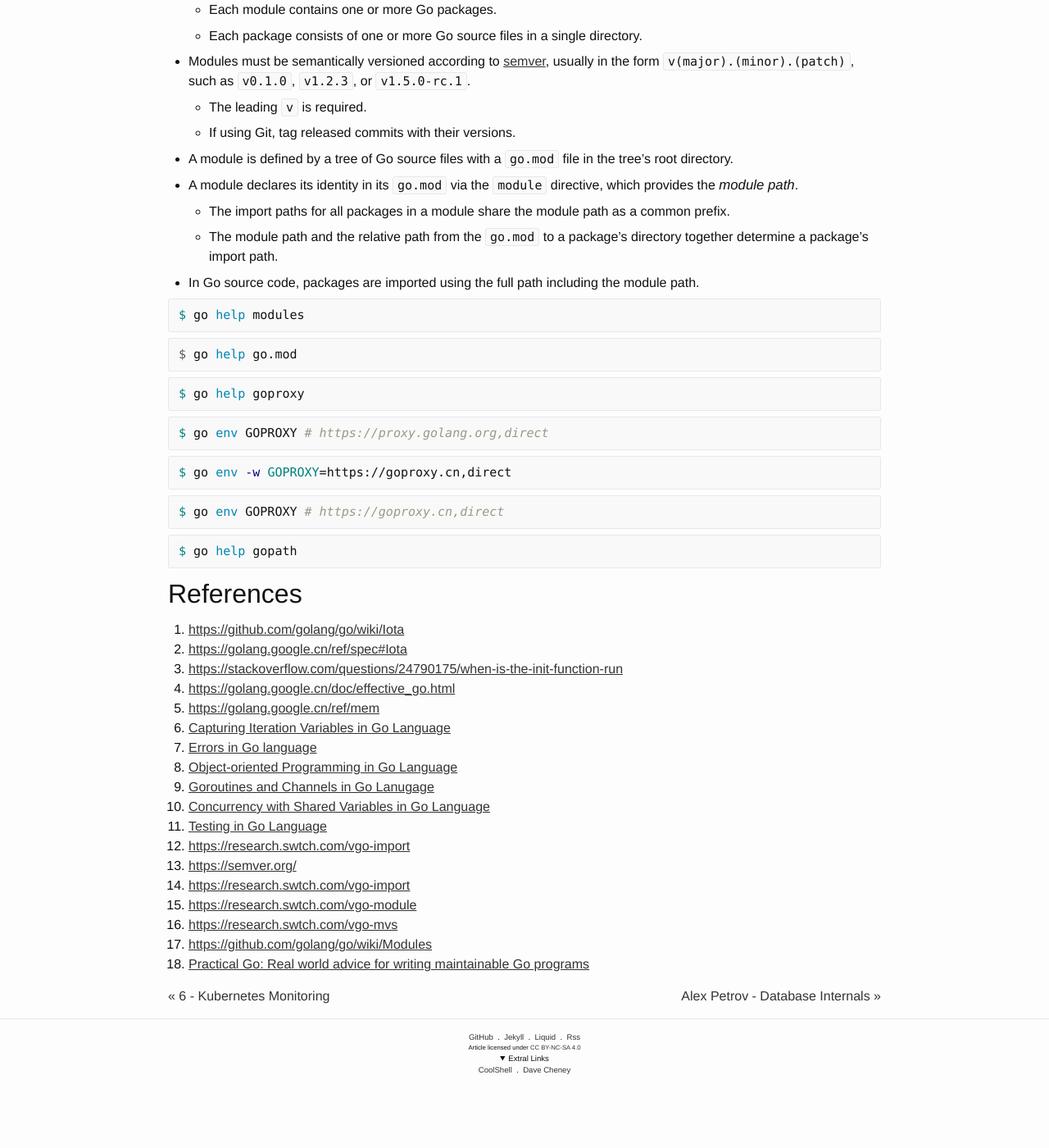
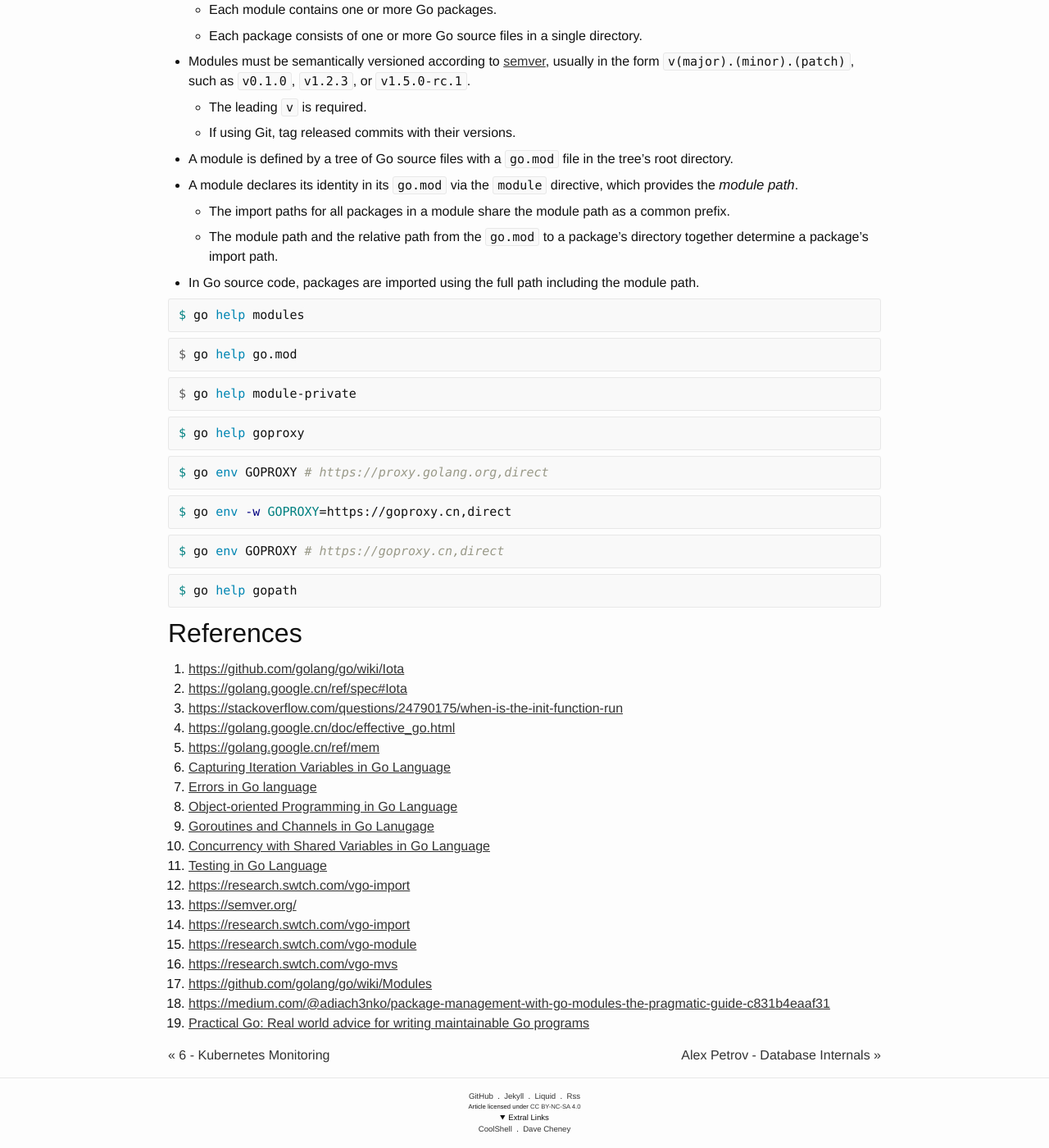
Before and after one commit to ousiax/ousiax.github.io, a Jekyll site: the page built from _posts/2020-04-07-golang-learning-notes.md, in a window 1280 px wide and 1400 px high, scrolled down 31256 px. Shown: the whole window at 82% size. Built offline with Jekyll 4.4.1, drawn with Linux system fonts in a browser that asks for light colours; before the commit the page ends 32584 px from its top, so only the background shows below that.

Commit message:
Update 2020-04-07-golang-learning-notes.md

````diff
--- a/_posts/2020-04-07-golang-learning-notes.md
+++ b/_posts/2020-04-07-golang-learning-notes.md
@@ -1492,6 +1492,10 @@ $ go help modules
 
 ```console
 $ go help go.mod
+```
+
+```console
+$ go help module-private
 ```
 
 ```sh
````
Also changed, not shown: other parts of _posts/2020-04-07-golang-learning-notes.md (+1 -0 lines).
